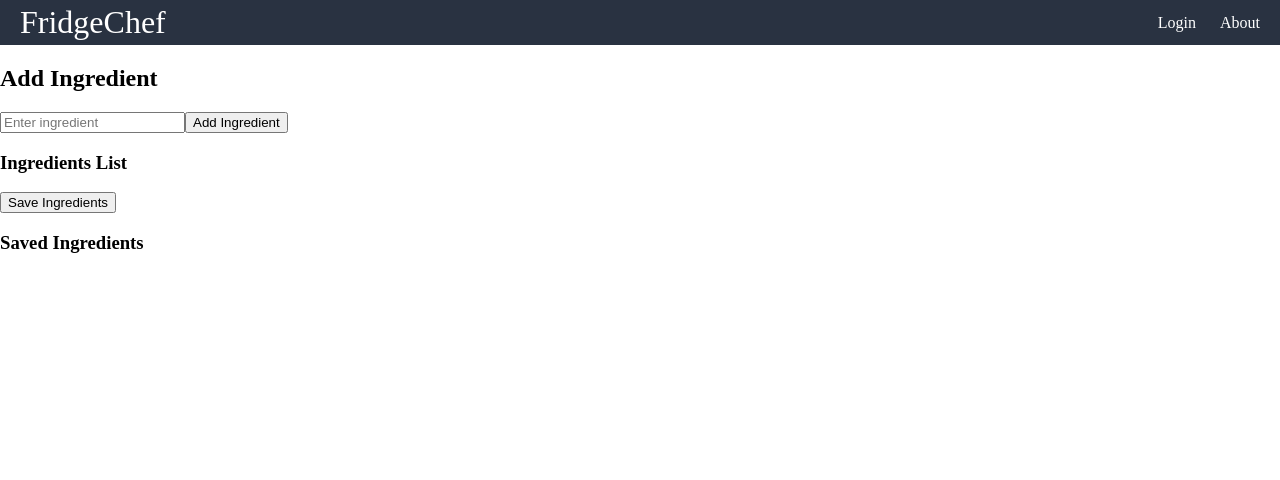
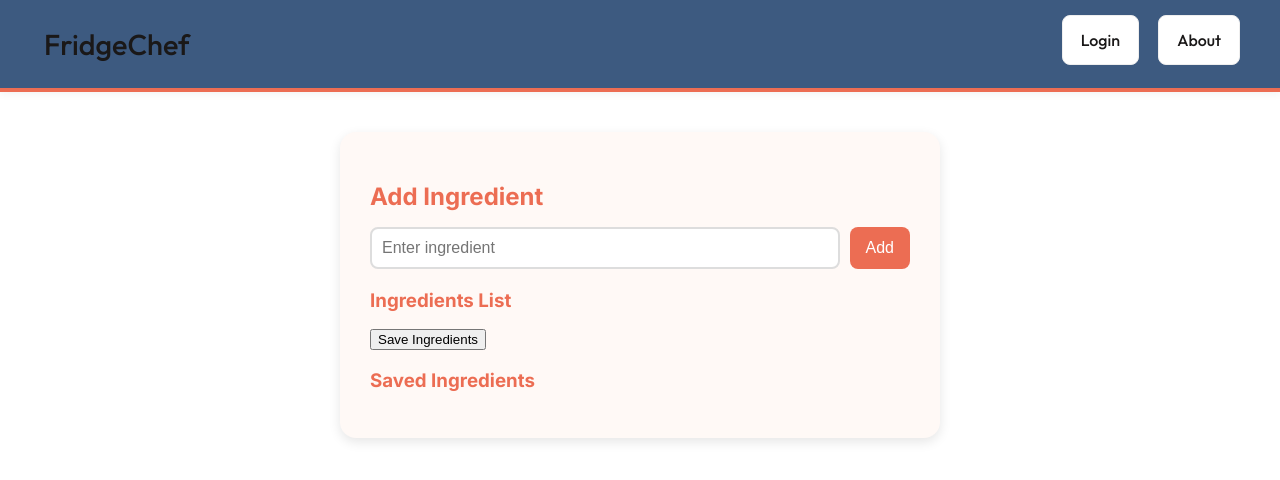
Before and after one commit to gabrielatabb/FridgeChef, a React (Create React App) app: page /product in a window 1280 px wide. Shown: the top 480 px of the page. Built offline with nearby package versions, Linux system fonts and the light colour scheme.

Commit message:
Bug fixes alongside deleting ingredients functionality

```diff
--- a/src/App.js
+++ b/src/App.js
@@ -6,6 +6,7 @@ import About from './pages/About';
 import Login from './pages/LoginSignup/LoginSignup';
 import Product from './pages/Product';
 import RecipeChat from './pages/RecipeChat';
+import SavedRecipePage from './pages/SavedRecipePage';
 
 function App() {
   return (
@@ -15,6 +16,7 @@ function App() {
         <Route path="/" element={<Home />} />
         <Route path="/login" element={<Login />} />
         <Route path="/about" element={<About />} />
+        <Route path="/saved-recipe" element={<SavedRecipePage />} />
         <Route path="/product" element={<Product />} />
         <Route path="/recipeChat" element={<RecipeChat />} />
       </Routes>
--- /dev/null
+++ b/src/pages/Product.css
@@ -0,0 +1,68 @@
+.product-container {
+    max-width: 600px;
+    margin: 40px auto;
+    padding: 30px;
+    background-color: #fff9f6;
+    border-radius: 16px;
+    box-shadow: 0 4px 12px rgba(0, 0, 0, 0.1);
+    font-family: 'Inter', sans-serif;
+  }
+
+  .product-container h2,
+  .product-container h3 {
+    color: #EC6D53;
+    margin-bottom: 16px;
+  }
+
+  .input-section {
+    display: flex;
+    gap: 10px;
+    margin-bottom: 20px;
+  }
+
+  .input-section input {
+    flex-grow: 1;
+    padding: 10px;
+    font-size: 16px;
+    border: 2px solid #ddd;
+    border-radius: 8px;
+  }
+
+  .input-section button {
+    padding: 10px 16px;
+    font-size: 16px;
+    background-color: #EC6D53;
+    color: white;
+    border: none;
+    border-radius: 8px;
+    cursor: pointer;
+    transition: background-color 0.2s;
+  }
+
+  .input-section button:hover {
+    background-color: #cf5a41;
+  }
+
+  ul {
+    list-style: none;
+    padding-left: 0;
+  }
+
+  li {
+    background-color: #fff;
+    padding: 10px 14px;
+    border: 1px solid #eee;
+    border-radius: 8px;
+    margin-bottom: 8px;
+    display: flex;
+    justify-content: space-between;
+    align-items: center;
+  }
+
+  li button {
+    background-color: transparent;
+    color: #ff5e5e;
+    border: none;
+    cursor: pointer;
+    font-size: 16px;
+  }
--- a/src/pages/Product.jsx
+++ b/src/pages/Product.jsx
@@ -1,4 +1,6 @@
 import React, { useState } from 'react';
+import './Product.css';
+
 
 const Product = () => {
   const [ingredient, setIngredient] = useState('');
@@ -65,12 +67,34 @@ const Product = () => {
     }
   };
 
+  const handleDeleteIngredient = async (ingredientName) => {
+    const username = localStorage.getItem("username");
+    const password = localStorage.getItem("password");
+
+    const response = await fetch(`http://localhost:8000/delete_ingredient/${ingredientName}`, {
+      method: 'DELETE',
+      headers: {
+        'Authorization': 'Basic ' + btoa(username + ':' + password),
+      },
+    });
+
+    if (response.ok) {
+      alert(`Deleted ${ingredientName}`);
+      setSavedIngredients(savedIngredients.filter(i => i !== ingredientName));
+    } else {
+      alert("Failed to delete ingredient.");
+    }
+  };
+
 
   return (
-    <div>
+    <div className="product-container">
       <h2>Add Ingredient</h2>
-      <input type="text" value={ingredient} onChange={handleInputChange} placeholder="Enter ingredient"/>
-      <button onClick={handleAddIngredient}>Add Ingredient</button>
+
+      <div className="input-section">
+        <input type="text" value={ingredient} onChange={handleInputChange} placeholder="Enter ingredient" />
+        <button onClick={handleAddIngredient}>Add</button>
+      </div>
 
       <h3>Ingredients List</h3>
       <ul>
@@ -80,15 +104,19 @@ const Product = () => {
       </ul>
 
       <button onClick={handleStoreIngredients}>Save Ingredients</button>
+
       <h3>Saved Ingredients</h3>
-<ul>
-  {savedIngredients.map((ing, index) => (
-    <li key={index}>{ing}</li>
-  ))}
-</ul>
-
+      <ul>
+        {savedIngredients.map((ing, index) => (
+          <li key={index}>
+            {ing}
+            <button onClick={() => handleDeleteIngredient(ing)}>❌</button>
+          </li>
+        ))}
+      </ul>
     </div>
   );
+
 };
 
 export default Product;
--- a/src/styles.css
+++ b/src/styles.css
@@ -14,17 +14,21 @@ body {
 }
 
 .nav {
-    background-color: #293241;
-    color: white;
+    background-color: #3d5a80;
     display: flex;
     justify-content: space-between;
-    align-items: stretch;
-    gap: 2rem;
-    padding: 0 1rem;
+    align-items: center;
+    padding: 15px 40px;
+    box-shadow: 0 2px 8px rgba(0, 0, 0, 0.05);
+    font-family: 'Outfit', sans-serif;
+    border-bottom: 4px solid #ec6d53;
 }
 
 .site-title {
-    font-size: 2rem;
+    font-size: 1.8rem;
+    font-weight: 600;
+    color: #fff;
+    text-decoration: none;
 }
 
 .nav ul {
@@ -32,18 +36,24 @@ body {
     margin: 0;
     list-style: none;
     display: flex;
-    gap: 1rem;
+    gap: 1.2rem;
 }
 
 .nav a {
-    color: inherit;
+    color: #1a1818;
     text-decoration: none;
     height: 100%;
     display: flex;
+    transition: background-color 0.2s ease, color 0.2s ease;
+    font-weight: 500;
     align-items: center;
     padding: .25rem;
 }
 
+.nav a:hover {
+    background-color: #98c1d9;
+    color: #293241;
+  }
 .nav li:hover{
     background-color: #98c1d9;
     color: #293241;
```
Also changed, not shown: 1 other file (tests, documents, lock files or other folders).
